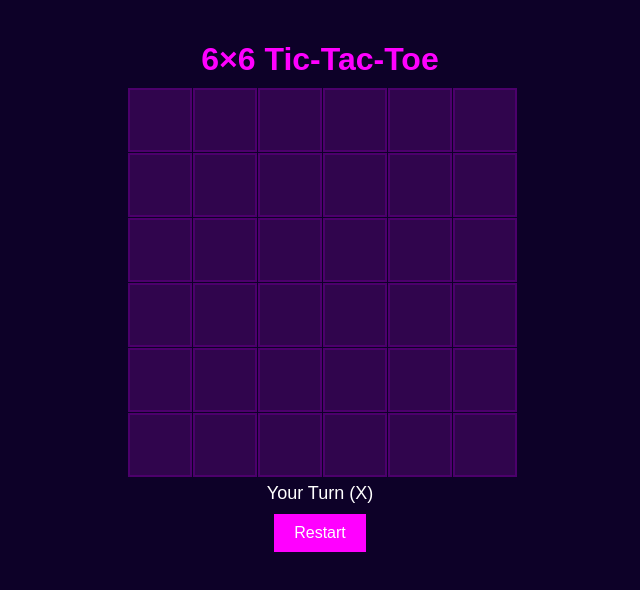
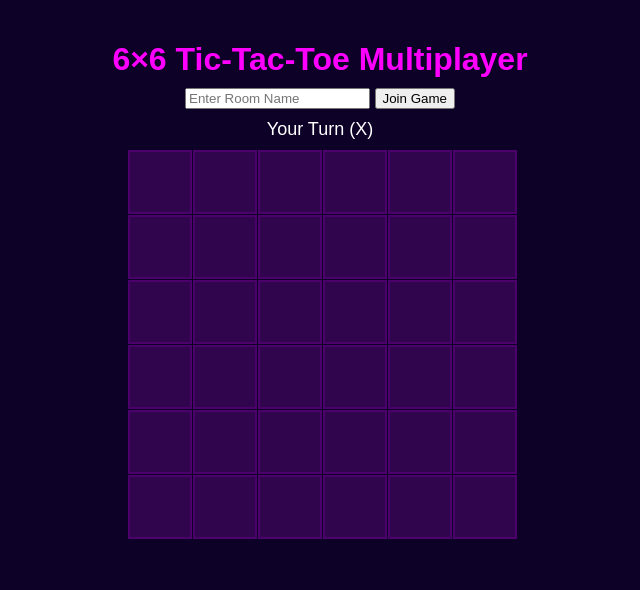
Before and after one commit to tahsin66554/Tic-tak, a plain HTML site: page index.html in a window 1280 px wide. Shown: the whole page, without its empty margins (320-960 px from the left). Drawn offline with nearby package versions, Linux system fonts and the light colour scheme.

Commit message:
index.html

```diff
--- a/index.html
+++ b/index.html
@@ -1,16 +1,18 @@
 <!DOCTYPE html>
 <html lang="en">
 <head>
-  <meta charset="UTF-8">
-  <meta name="viewport" content="width=device-width,initial-scale=1.0">
-  <title>6x6 Tic-Tac-Toe (4 in a row)</title>
-  <link rel="stylesheet" href="styles.css">
+    <meta charset="UTF-8">
+    <meta name="viewport" content="width=device-width, initial-scale=1.0">
+    <title>6x6 Tic-Tac-Toe Multiplayer</title>
+    <link rel="stylesheet" href="styles.css">
 </head>
 <body>
-  <h1>6×6 Tic-Tac-Toe</h1>
-  <div id="board"></div>
-  <p id="status">Your Turn (X)</p>
-  <button id="restart">Restart</button>
-  <script src="script.js"></script>
+    <h1>6×6 Tic-Tac-Toe Multiplayer</h1>
+    <input id="roomInput" placeholder="Enter Room Name" />
+    <button onclick="joinGame()">Join Game</button>
+    <p id="status">Waiting for opponent...</p>
+    <div id="board"></div>
+    <script src="/socket.io/socket.io.js"></script>
+    <script src="script.js"></script>
 </body>
 </html>
```
